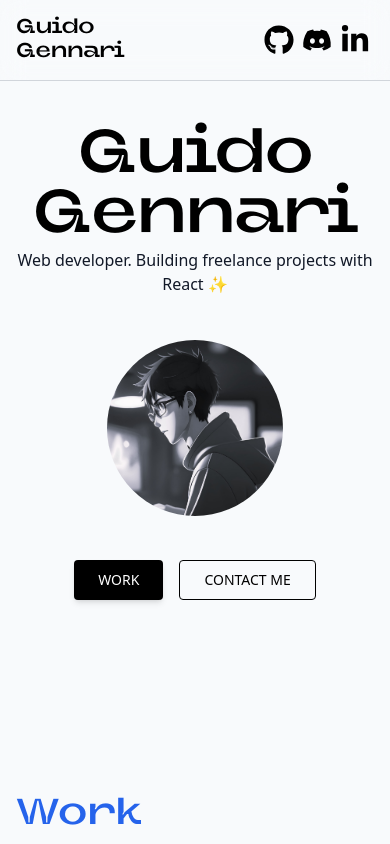
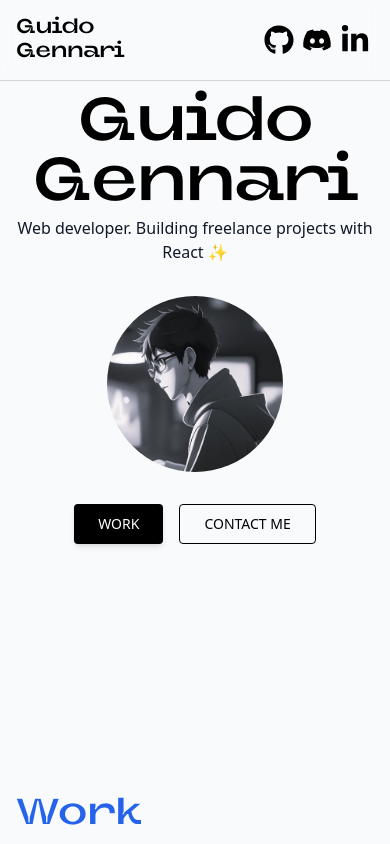
Before and after one commit to xdguido/guidogennari-web, a Next.js app: page / in a window 390 px wide. Shown: the top 844 px of the page. Built offline with nearby package versions, Linux system fonts and the light colour scheme.

Commit message:
Fix hero padding for small screens

```diff
--- a/pages/index.tsx
+++ b/pages/index.tsx
@@ -1,5 +1,4 @@
 import Head from 'next/head';
-import Link from 'next/link';
 import Image from 'next/image';
 import Layout, { siteTitle } from '../components/layout';
 import clsx from 'clsx';
@@ -14,7 +13,9 @@ export default function Home() {
             </Head>
             <section
                 id="hero"
-                className={clsx('flex flex-col items-center text-center pt-[7rem] min-h-screen')}
+                className={clsx(
+                    'flex flex-col items-center text-center pt-[5rem] md:pt-[7rem] min-h-screen'
+                )}
             >
                 <h1 className="font-neue tracking-tight text-6xl md:text-7xl lg:text-8xl">
                     Guido Gennari
@@ -22,7 +23,7 @@ export default function Home() {
                 <p className="text-gray-900 lg:text-lg">
                     Web developer. Building freelance projects with React ✨
                 </p>
-                <div className="relative aspect-square w-[11rem] lg:w-[15rem] my-11 lg:my-12 xl:my-16">
+                <div className="relative aspect-square w-[11rem] lg:w-[15rem] my-8 md:my-11 lg:my-12 xl:my-16">
                     <Image
                         priority
                         src="/images/example1.jpg"
```
